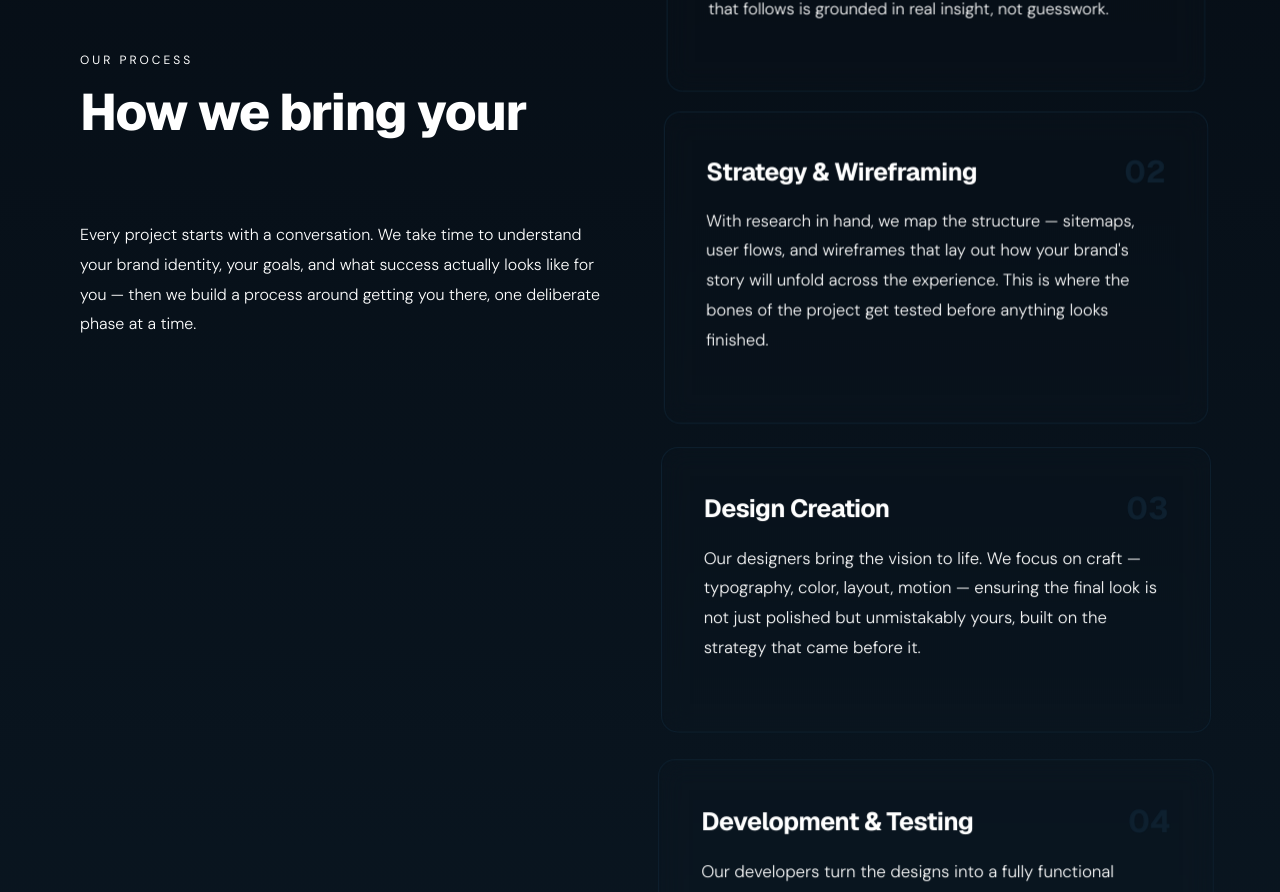
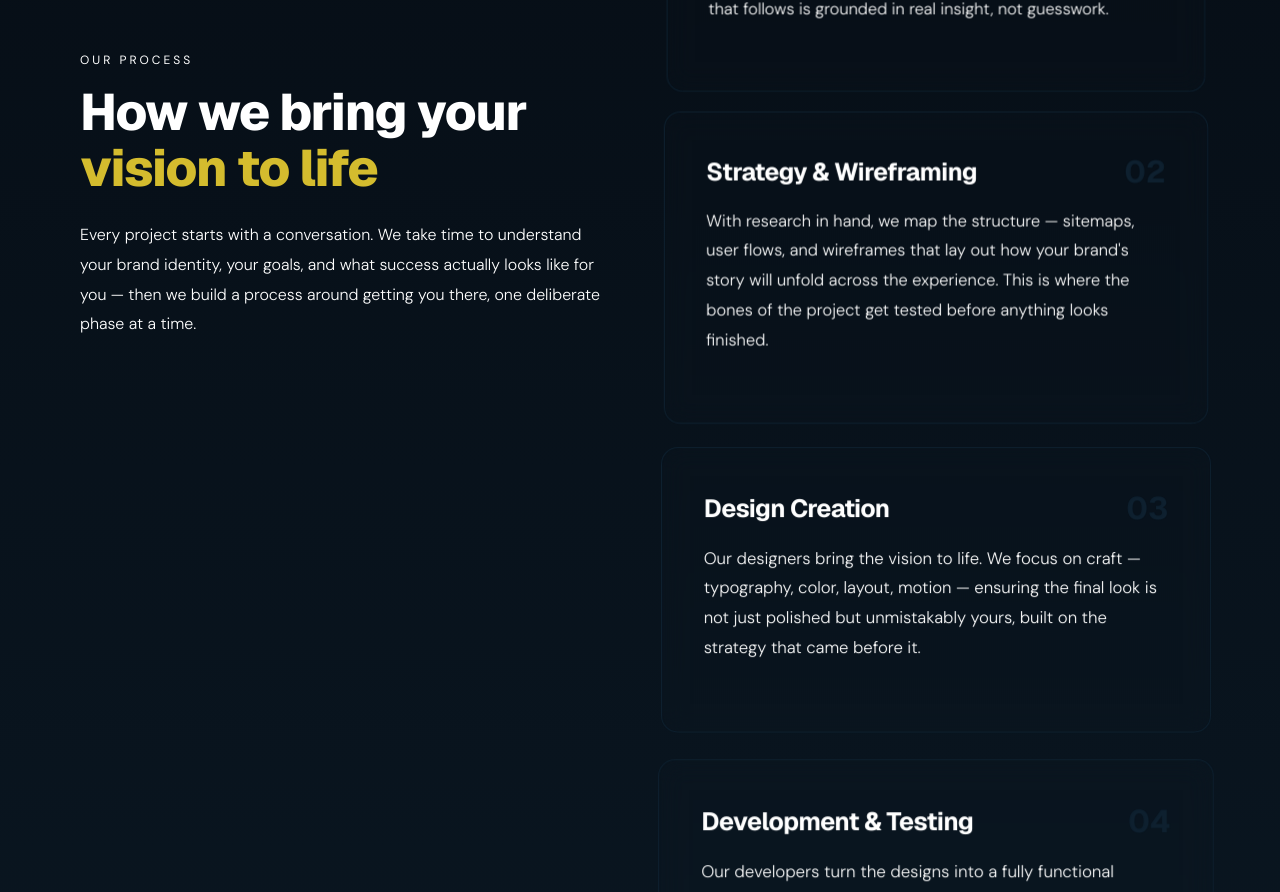
Before and after one commit to kattdevs/SHDA, a Next.js app in the folder skillhub-digital-agency/: page / in a window 1280 px wide. Shown: the part 3293-4185 px from the top of the page. Built offline with nearby package versions, Linux system fonts and the light colour scheme.

Commit message:
replace fragile gradient text-clip with solid gold color + fallback to fix invisible headline span

```diff
--- a/skillhub-digital-agency/src/components/Process.tsx
+++ b/skillhub-digital-agency/src/components/Process.tsx
@@ -60,10 +60,7 @@ export default function Process() {
             How we bring your{" "}
             <span
               style={{
-                background: "linear-gradient(135deg, var(--gold-300) 0%, var(--gold-500) 100%)",
-                WebkitBackgroundClip: "text",
-                WebkitTextFillColor: "transparent",
-                backgroundClip: "text",
+                color: "var(--gold-500, #D4BC2E)",
               }}
             >
               vision to life
```
